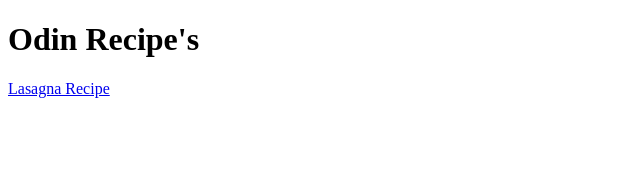
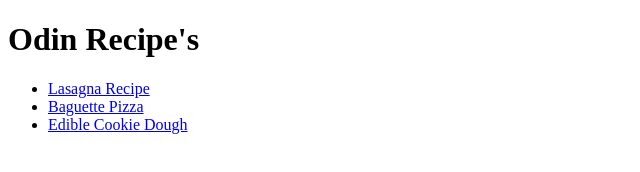
Before and after one commit to brycedesantis/odin-recipes, a plain HTML site: page index.html in a window 1280 px wide. Shown: the whole page, without its empty margins (0-640 px from the left). Drawn offline with Linux system fonts and the light colour scheme.

Commit message:
Link new pages to index page

```diff
--- a/index.html
+++ b/index.html
@@ -7,6 +7,10 @@
     </head>
     <body>
         <h1>Odin Recipe's</h1>
-        <a href="./recipes/lasagna.html">Lasagna Recipe</a>
+        <ul>
+            <li><a href="./recipes/lasagna.html">Lasagna Recipe</a></li>
+            <li><a href="./recipes/baguette-pizza.html">Baguette Pizza</a></li>
+            <li><a href="./recipes/edible-cookie-dough.html">Edible Cookie Dough</a></li>
+        </ul>
     </body>
 </html>
```
